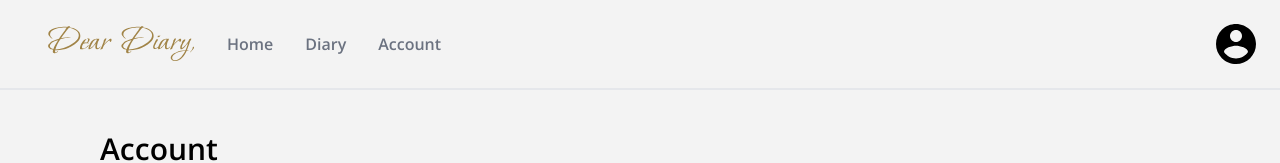
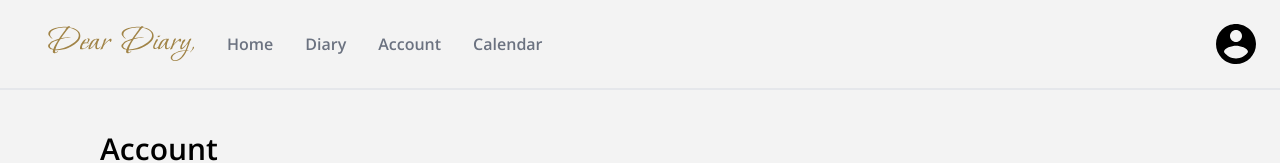
Before and after one commit to GauravVBhambhani/WebDes_FinalProject, a React (Create React App) app in the folder dear-diary/: page /account in a window 1280 px wide. Shown: the top 163 px of the page. Built offline with nearby package versions, Linux system fonts and the light colour scheme.

Commit message:
added calendar in navbar

```diff
--- a/dear-diary/src/components/layout/Navbar.js
+++ b/dear-diary/src/components/layout/Navbar.js
@@ -23,6 +23,9 @@ function Navbar() {
             <Link to="/account">
               <li className="nav-list">Account</li>
             </Link>
+            <Link to="/account/calendar">
+              <li className="nav-list">Calendar</li>
+            </Link>
           </ul>
         </div>
         <div>
```
